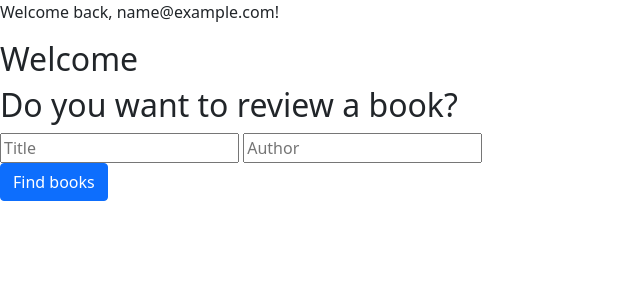
After one commit to amak-code/Book_Pie, a Flask app: page /user in a window 1280 px wide. The commit adds this page. Shown: the top 300 px of the page, without its empty margins (0-640 px from the left). Run offline with Flask 2, Linux system fonts and the light colour scheme; the visitor is signed in with stand-in values (Sample User, id 1); data comes from the database, SQL or seed files in the repository; data that the repository does not hold is empty.

Commit message:
User_page was added

```diff
--- a/crud.py
+++ b/crud.py
@@ -35,16 +35,18 @@ def get_user_by_email(email):
 
 
 
-def create_book(google_book_id, title, authors, published_date, description, poster_path):
+def create_book(google_book_id, title, authors, published_date, description, poster_path, rating):
     """Create and return a new movie."""
 
     book = Book(
         google_book_id = google_book_id,
         title=title,
-        authors = authors,
+        authors = ", ".join(authors) if authors is not None else "",
         published_date = published_date,
         description = description,
-        poster_path=poster_path)
+        poster_path=poster_path,
+        rating = rating
+        )
 
     return book
 
@@ -60,6 +62,11 @@ def get_book_by_id(book_id):
 
     return Book.query.get(book_id)
 
+def get_book_by_google_id(google_book_id):
+    """Return a book by google_book_id."""
+
+    return Book.query.filter(Book.google_book_id == google_book_id).first()
+
 def get_book_by_title(title):
 
     return Book.query.filter(Book.title == title).all()
@@ -70,10 +77,10 @@ def get_book_by_author(author):
 
 
 
-def create_review(rating, text_review, created_date, book_id, user_id):
+def create_review(text_review, created_date, book_id, user_id):
     """Create and return a new review."""
 
-    review = Review(rating = rating,
+    review = Review(
         text_review = text_review,
         created_date = created_date,
         book_id = book_id,
@@ -81,12 +88,26 @@ def create_review(rating, text_review, created_date, book_id, user_id):
 
     return review
 
+def get_user_reviews(user_id):
 
-def update_rating(rating_id, new_score):
+    return Review.query.filter(Review.user_id == user_id).all()
+
+
+
+def get_rating_by_google_id(google_book_id):
     """ Update a rating given rating_id and the updated score. """
-    score = Review.query.get(rating_id)
-    score.rating = (score.rating + new_score)/2
+    book = Book.query.filter(Book.google_book_id == google_book_id).first()
 
+    return book.rating
+
+
+def update_avg_rating(google_book_id, new_score):
+    """Count average rating per book"""
+    book = Book.query.get(google_book_id)
+    if book.rating == None:
+        book.rating = new_score
+    else:
+        book.rating = (book.rating + new_score)/2
 
 def create_bookgenre(book_id, genre_id):
 
--- a/model.py
+++ b/model.py
@@ -15,6 +15,7 @@ class Book(db.Model):
     published_date = db.Column(db.DateTime)
     description = db.Column(db.String)
     poster_path = db.Column(db.String)
+    rating = db.Column(db.Integer)
 
 
     reviews = db.relationship("Review", back_populates="book")
@@ -52,8 +53,8 @@ class Review(db.Model):
     __tablename__ = "reviews"
 
     review_id = db.Column(db.Integer, autoincrement=True, primary_key=True)
-    rating = db.Column(db.Integer)
-    text_review = db.Column(db.Integer)
+    # rating = db.Column(db.Integer)
+    text_review = db.Column(db.String)
     created_date = db.Column(db.DateTime)
     book_id = db.Column(db.Integer, db.ForeignKey("books.book_id"))
     user_id = db.Column(db.Integer, db.ForeignKey("users.user_id"))
--- a/seed.sql
+++ b/seed.sql
@@ -1,4 +1,4 @@
---
+ --
 -- PostgreSQL database dump
 --
 
--- a/server.py
+++ b/server.py
@@ -11,13 +11,15 @@ app.jinja_env.undefined = StrictUndefined
 
 # API_KEY = os.environ['GOOGLEBOOK_KEY']
 
+
+# Homepage methods
 @app.route("/")
 def homepage():
     """Return 10 books for the homepage to suggest to the user"""
 
     url = "https://www.googleapis.com/books/v1/volumes"
 
-    # payload = {'apikey': API_KEY}
+
     payload = {'q' : 'publishedDate=2022'}
 
     res = requests.get(url, params=payload)
@@ -33,6 +35,7 @@ def homepage():
     return render_template('homepage.html', books = results)
 
 
+# Search and show results and details methods
 @app.route("/search")
 def find_books():
     """Search for the books using title and/or author"""
@@ -42,7 +45,7 @@ def find_books():
 
     url = "https://www.googleapis.com/books/v1/volumes"
 
-    payload = {'q': f"intitle:{title}+inauthor:{author}"}
+    payload = {'q': f"intitle:\"{title}\" inauthor:\"{author}\""}
 
     res = requests.get(url, params=payload)
     print("//////////////////////////////////////////////")
@@ -54,10 +57,38 @@ def find_books():
     data = res.json()
 
     results = data['items']
-    for result in results:
-        del result['volumeInfo']['imageLinks']['smallThumbnail']
+    # for result in results:
+    #     del result['volumeInfo']['imageLinks']['smallThumbnail']
     return render_template('search_results.html', books = results)
 
+
+@app.route("/search/<google_book_id>")
+def show_book(google_book_id):
+    """Show details of a particular book."""
+
+    db_book = crud.get_book_by_google_id(google_book_id)
+    # if book exists in db we fetch it from db
+
+
+    # if book is not in db we fetch book from google api by it's id
+    url = f"https://www.googleapis.com/books/v1/volumes/{google_book_id}"
+    res = requests.get(url)
+    print("//////////////////////////////////////////////")
+    print("BOOOKKKK SEARCHHHHH")
+    print(res.url)
+    print("PAYLOAD FOR SEARCH RESULATS")
+    print("//////////////////////////////////////////////")
+    data = res.json()
+
+        # result = data['items']
+        # for result in results:
+        #     del result['volumeInfo']['imageLinks']['smallThumbnail']
+
+    return render_template("book-details-page.html", book = data, db_book=db_book)
+
+
+
+# Registration methods
 @app.route("/register")
 def registration_form():
 
@@ -66,7 +97,7 @@ def registration_form():
 @app.route("/users", methods=["POST"])
 def register_user():
     """Create a new user."""
-
+    nickname = request.form.get("nickname")
     email = request.form.get("email")
     password = request.form.get("password")
 
@@ -92,12 +123,32 @@ def process_login():
     user = crud.get_user_by_email(email)
     if not user or user.password != password:
         flash("The email or password you entered was incorrect.")
+        return redirect('/')
+
     else:
         # Log in user by storing the user's email in session
         session["user_email"] = user.email
+        return redirect("/user")
+
+
+@app.route("/user")
+def user_page():
+    user = crud.get_user_by_email(session["user_email"])
+    if user.reviews:
+        reviews = user.reviews
+        print('/////////////////////////////')
+        print('USER REVIEWS')
+        print(f"SEE HERE:{user.reviews}")
+        flash(f"Welcome back, {user.email}!")
+        return render_template("user_page.html", user=user, reviews = reviews)
+    else:
+        print('/////////////////////////////')
+        print('USER REVIEWS')
+        print(f"SEE HERE:{user.reviews}")
         flash(f"Welcome back, {user.email}!")
 
-    return redirect("/")
+        return render_template("user_page.html", user=user)
+
 
 if __name__ == '__main__':
     connect_to_db(app)
--- a/static/styles.css
+++ b/static/styles.css
@@ -1,5 +1,5 @@
-.main{
+/* {
     width: 100%;
     background: linear-gradient(45deg, blue, white
     );
-}
+} */
--- a/templates/homepage.html
+++ b/templates/homepage.html
@@ -23,9 +23,9 @@
 <div id="book-list" class="row">
   {% for book in books %}
       <div class="book-info">
-        <img src="{{book.volumeInfo.imageLinks.smallThumbnail}}">
+        <img src="{{book.volumeInfo.imageLinks.get('smallThumbnail', '/static/no-image-available.jpg')}}">
         <h3 class="">{{ book.volumeInfo.title }}</h3>
-        <div class="">{{ ', '.join(book.volumeInfo.authors) }}</div>
+        <div class="">{{', '.join(book.volumeInfo.get('authors', ['***']))}}</div>
         <br/>
   </div>
   {% endfor %}
--- a/templates/registration_form.html
+++ b/templates/registration_form.html
@@ -5,6 +5,9 @@
 {% block body %}
 <h2>Create an Account</h2>
 <form action="/users" method="POST">
+    <p>
+    Nickname <input type="text" name="nickname">
+    </p>
   <p>
     Email <input type="text" name="email">
   </p>
--- a/templates/search_results.html
+++ b/templates/search_results.html
@@ -4,11 +4,12 @@
 {% block body %}
 <div id="book-search-list" class="row">
     {% for book in books %}
-        <div class="book-detailes">
+        <div class="book-details">
           <img src="{{book.volumeInfo.imageLinks.get('smallThumbnail', '/static/no-image-available.jpg')}}"
             width="150"
             height="200">
-          <h3 class="">{{ book.volumeInfo.title }}</h3>
+            <a href="/search/{{book.id}}">
+              {{ book.volumeInfo.title }}</a>
           <div class="">{{ ', '.join(book.volumeInfo.get('authors', ['***'])) }}</div>
           <br/>
     </div>
--- /dev/null
+++ b/templates/user_page.html
@@ -0,0 +1,52 @@
+{% extends 'base.html' %}
+{% block title %}User's Page{% endblock %}
+
+{% block body %}
+<h2>Welcome </h2>
+
+<div class="search">
+    <h2>Do you want to review a book?</h2>
+    <form action="/search">
+      <input type="text"
+          placeholder="Title"
+          name="title">
+      <input type="text"
+          placeholder="Author"
+          name="author">
+      <p>
+        <input type="submit" value="Find books" class="btn btn-primary">
+      </p>
+  </form>
+  </div>
+<div>
+    {% if reviews is defined and reviews %}
+    <p>The books that you previously reviewed:</p>
+
+        <div class="">Reviews:
+            {% for review in reviews %}
+
+            <ul>
+                <li type="1">
+                    <img src="{{review.book.poster_path}}" >
+                    <br>
+                    Title: {{review.book.title|title}}
+                    <br>
+                    Authors: {{review.book.authors if review.book.authors else '* * *'}}
+                    <br>
+                    Your review: "{{review.text_review}}"
+                </li>
+
+            </ul>
+
+            {% endfor %}
+        </div>
+    {% endif %}
+
+</div>
+
+{% endblock %}
+
+
+
+<!-- if user just login first time after registration -->
+<!-- if user doesn't have any reviews yet -->
```
Also changed, not shown: seed_database.py (+26 -3 lines), static/books.json (+6 -3 lines), static/reviews.json (added, +21 -0 lines), templates/book-details-page.html (added, +34 -0 lines).
